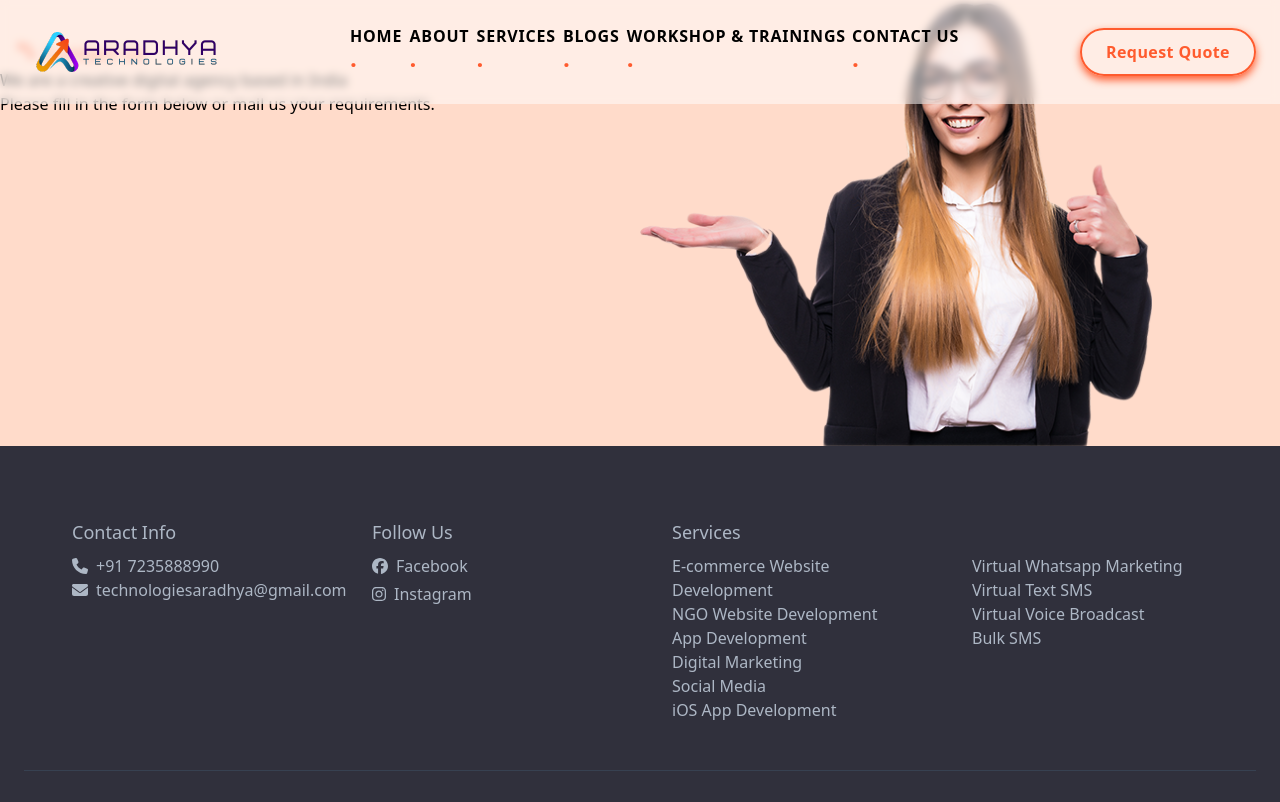
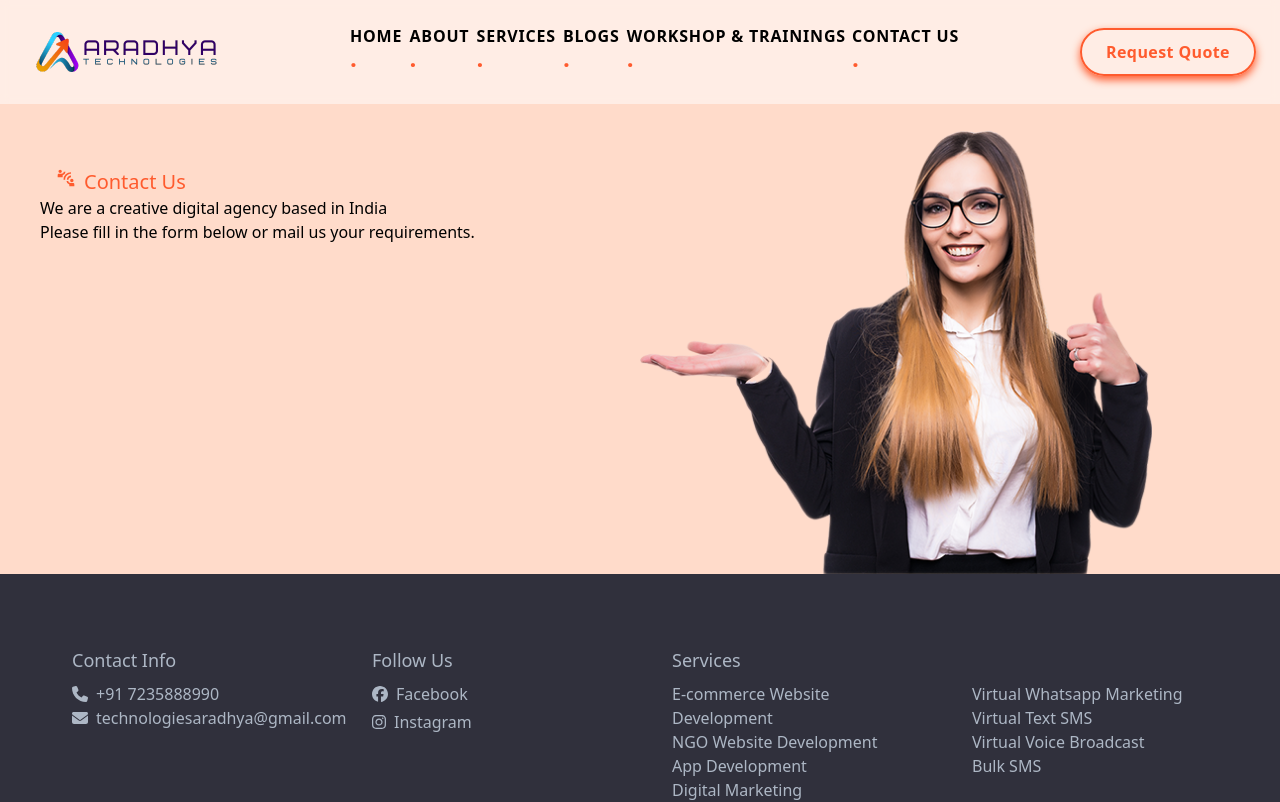
Before and after one commit to HemantMedhsia/Aradhya_Tech_Solutions, a React (Vite) app: page /contact in a window 1280 px wide. Shown: the top 802 px of the page. Built offline with nearby package versions, Linux system fonts and the light colour scheme.

Commit message:
last push

```diff
--- a/src/components/pages/ContactUs.jsx
+++ b/src/components/pages/ContactUs.jsx
@@ -4,10 +4,10 @@ import { MdConnectWithoutContact } from "react-icons/md";
 
 const ContactUs = () => {
     return (
-        <div className="bg-[#ffdbca]">
-            <div className=" flex">
-                <div className="w-[50%]">
-                    <div className="flex text-[#ff5b2e] text-xl mt-10">
+        <div className="">
+            <div className=" flex bg-[#ffdbca] pt-[10%]">
+                <div className="w-[50%] p-10">
+                    <div className="flex text-[#ff5b2e] text-xl ">
                         <div className="mr-2 ml-4 ">
                             <MdConnectWithoutContact />
                         </div>
```
